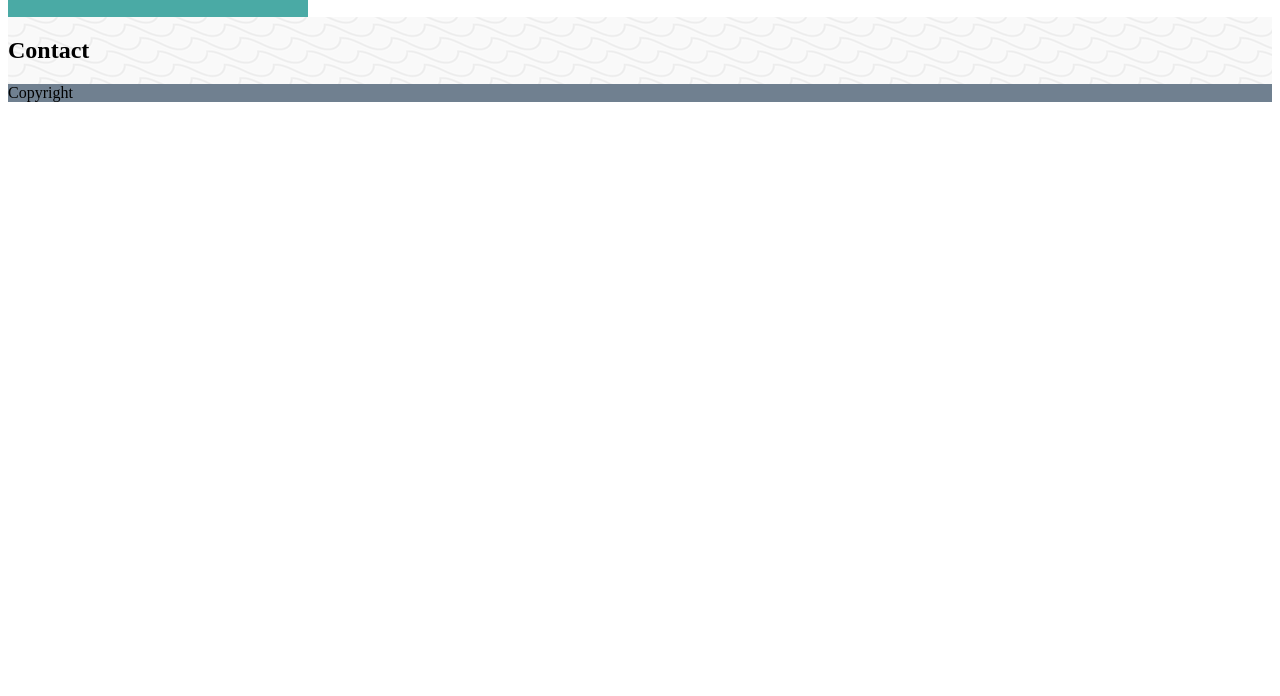
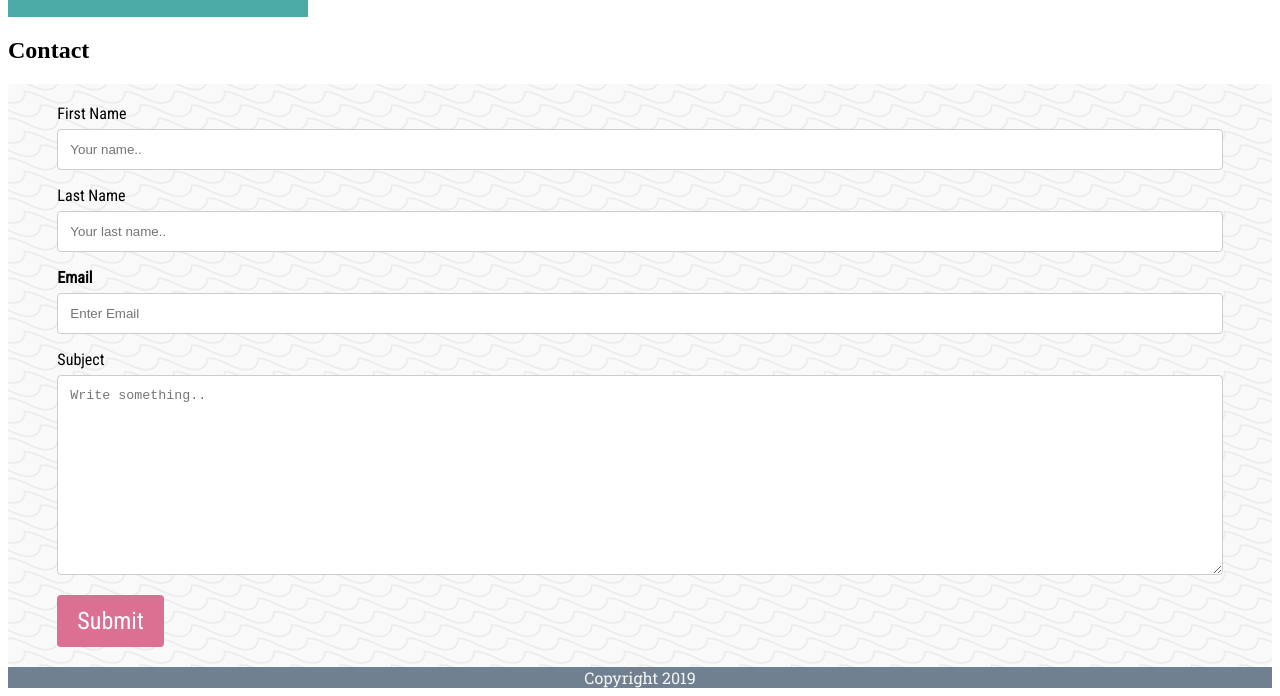
Before and after one commit to marktmcgraw/portfolio2, a plain HTML site: page contact.html in a window 1280 px wide. Shown: the part 116-812 px from the top of the page. Drawn offline with Linux system fonts and the light colour scheme; a web font is replaced by a local one.

Commit message:
added contact form

```diff
--- a/Assets/css/style.css
+++ b/Assets/css/style.css
@@ -21,7 +21,12 @@ justify-content: space-around;
     font-family: 'Roboto Condensed', sans-serif;
     text-decoration: none;
     display: inline-block;
+    color: slategray;
 
+
+}
+a: :visited {
+    text-decoration: none;
 
 }
 h1 {
@@ -31,7 +36,7 @@ color: white;
 text-align: center;
 
 }
-h2 {
+h2, {
     font-family: 'Roboto Slab', serif;
     width: 100%;
 
@@ -42,17 +47,56 @@ h2 {
 
 
 }
+
 p {
     font-family: 'Roboto Condensed', sans-serif;
     width: 960px;
 
 }
-.footer {
-
-padding: 0;
-box-sizing: border-box;
-background-color: slategray;
-margin: 0;
-width: 100%;
+footer {
+    font-family: 'Roboto Slab', serif;
+    width: 100%;
+    padding: 0;
+    box-sizing: border-box;
+    background-color: slategray;
+    margin: 0;
+    text-align: center;
+    color: whitesmoke;
 
 }
+/* Style inputs with type="text", select elements and textareas */
+input[type=text], select, textarea {
+    width: 100%; /* Full width */
+    padding: 12px; /* Some padding */
+    border: 1px solid #ccc; /* Gray border */
+    border-radius: 4px; /* Rounded borders */
+    box-sizing: border-box; /* Make sure that padding and width stays in place */
+    margin-top: 6px; /* Add a top margin */
+    margin-bottom: 16px; /* Bottom margin */
+    resize: vertical /* Allow the user to vertically resize the textarea (not horizontally) */
+  }
+
+  /* Style the submit button with a specific background color etc */
+  input[type=submit] {
+    background-color:palevioletred;
+    color: white;
+    padding: 12px 20px;
+    border: none;
+    border-radius: 4px;
+    cursor: pointer;
+    font-family: 'Roboto Condensed', sans-serif;
+    font-size: 24px;
+  }
+
+  /* When moving the mouse over the submit button, add a darker green color */
+  input[type=submit]:hover {
+    background-color: purple;
+  }
+
+  /* Add a background color and some padding around the form */
+  .container {
+    border-radius: 5px;
+    background-color: #f2f2f2;
+    padding: 20px;
+    font-family: 'Roboto Condensed', sans-serif;
+  }
--- a/contact.html
+++ b/contact.html
@@ -4,6 +4,8 @@
     <meta charset="UTF-8">
     <meta name="viewport" content="width=device-width, initial-scale=1.0">
     <meta http-equiv="X-UA-Compatible" content="ie=edge">
+    <link href="https://fonts.googleapis.com/css?family=Coda|Roboto+Condensed|Roboto+Slab&display=swap" rel="stylesheet">
+
     <title>Document</title>
 <link rel="stylesheet" href="./Assets/css/style.css">
 </head>
@@ -19,13 +21,29 @@
                 </div>
             </div>
 
+   <h2>Contact</h2>
+   <!--This contact form code was pulled from W3schools.com and modified by the author-->
+   <div class="container">
+    <form action="action_page.php">
 
-    <div class="container">
-    <h2>Contact</h2>
+            <label for="fname">First Name</label>
+            <input type="text" id="fname" name="firstname" placeholder="Your name..">
+
+            <label for="lname">Last Name</label>
+            <input type="text" id="lname" name="lastname" placeholder="Your last name..">
+
+            <label for="email"><b>Email</b></label>
+            <input type="text" placeholder="Enter Email" name="email" required>
+
+            <label for="subject">Subject</label>
+            <textarea id="subject" name="subject" placeholder="Write something.." style="height:200px"></textarea>
+
+            <input type="submit" value="Submit">
+
+          </form>
 
 </div>
-<div class="footer">
-    <footer>Copyright</footer>
+<footer>Copyright 2019</footer>
     </div>
 </body>
 </html>
```
Also changed, not shown: index.html (+2 -3 lines), portfolio.html (+3 -2 lines).
